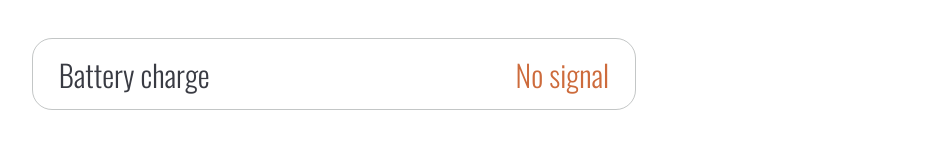
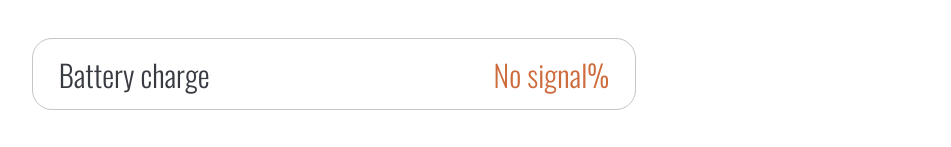
Before and after one commit to Darriyano/over100-robotics, a SvelteKit app: page /diagnosis in a window 1280 px wide. Shown: the part 541-688 px from the top of the page, without its empty margins (314-1265 px from the left). Built offline with nearby package versions, Linux system fonts and the light colour scheme; no server answers.

Commit message:
Added % sign

```diff
--- a/src/routes/diagnosis/+page.svelte
+++ b/src/routes/diagnosis/+page.svelte
@@ -51,6 +51,6 @@
     </div>
     <div class="diagnostic-element">
         <div class="diagnostic-text">Battery charge</div>
-        <div class="bad">{batteryStatus}</div>
+        <div class="bad">{batteryStatus}%</div>
     </div>
 </div>
```
